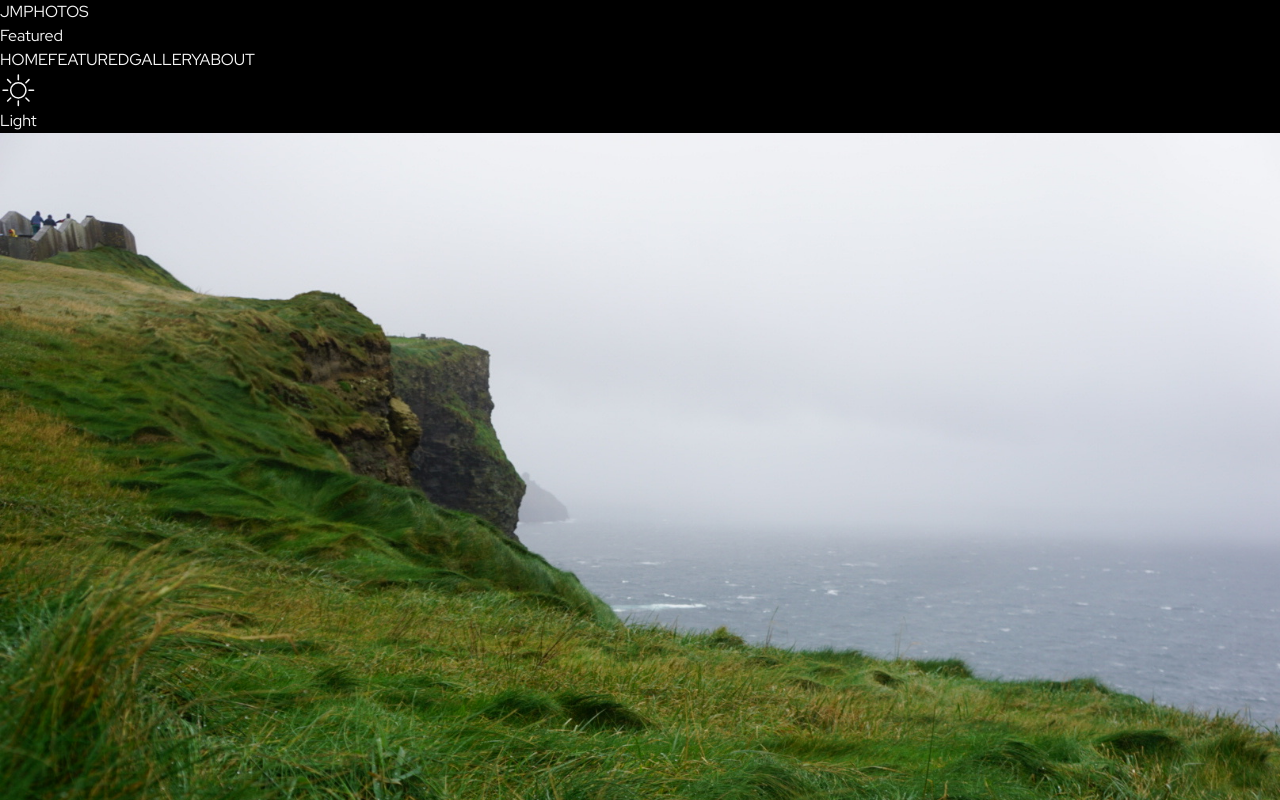
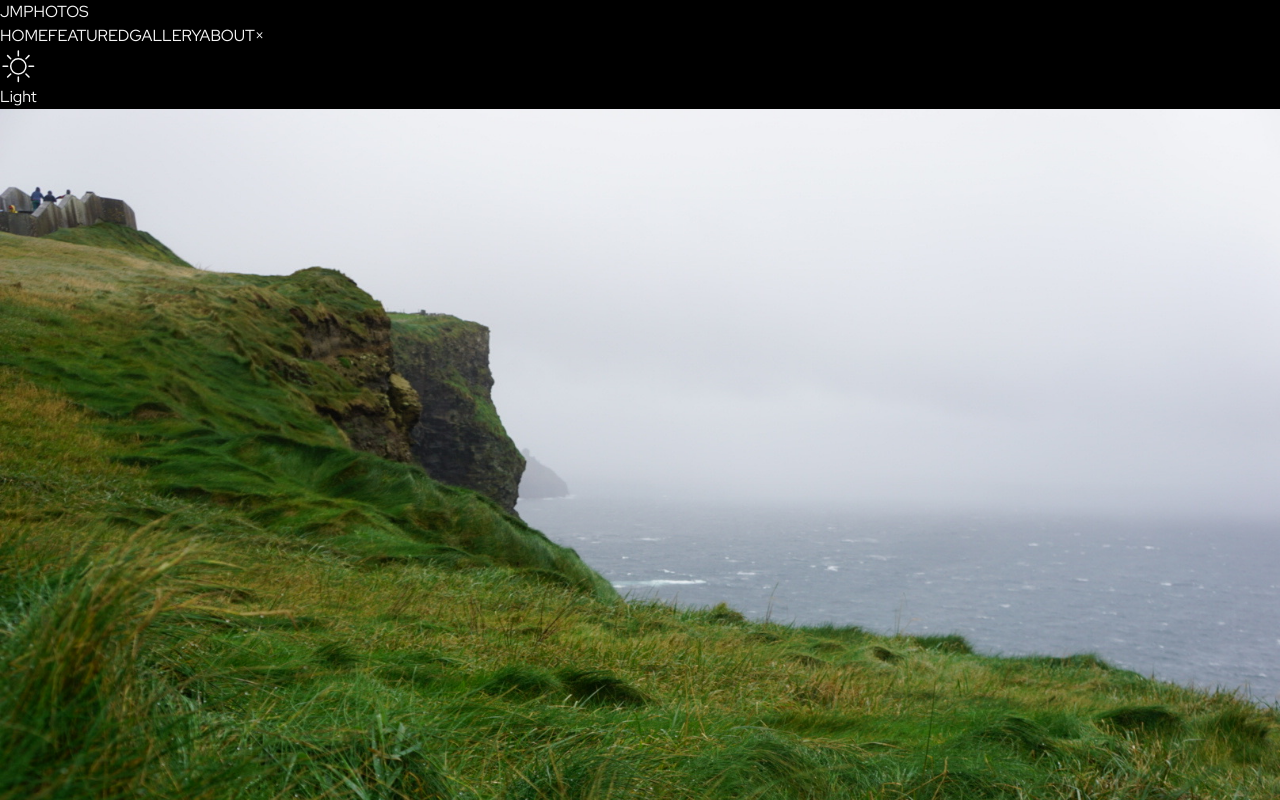
Before and after one commit to samanthacabrera/photofolio, a React (Vite) app: page /photofolio/featured in a window 1280 px wide. Both pictures are taken after a click on the button "Featured". Shown: the top 800 px of the page. Built offline with nearby package versions, Linux system fonts and the light colour scheme.

Commit message:
make dropdown fullscreen, minor styling updates

```diff
--- a/src/Featured.jsx
+++ b/src/Featured.jsx
@@ -1,50 +1,3 @@
-// import { motion } from "framer-motion";
-// import photos from "./photos";
-// import Header from "./Header";
-// import ScrollToTop from "./ScrollToTop";
-
-// function Featured({ darkMode, setDarkMode }) {
-//     const featuredPhotos = photos.filter((photo) => photo.featured);
-
-//     return (
-//     <>
-//     <Header darkMode={darkMode} setDarkMode={setDarkMode} />
-//     <motion.section
-//         id="featured"
-//         initial={{ opacity: 0 }} animate={{ opacity: 1 }} exit={{ opacity: 0 }} transition={{ duration: 0.25 }}
-//         className="flex flex-col items-center min-h-screen max-w-5xl mx-4 md:mx-auto"
-//     >
-//         <div className="grid grid-cols-1 gap-24 p-6">
-//             {featuredPhotos.map((photo) => (
-//             <div
-//                 key={photo.id}
-//                 className="w-full mx-auto relative group"
-//             >
-//                 <div className="flex flex-col space-y-4 my-4 text-sm text-center tracking-wider">
-//                     <p>{photo.location} {photo.year}</p>
-//                     <p className="text-lg">{photo.desc}</p>
-//                     {photo.featuredText && (
-//                     <p className="normal-case text-justify tracking-wide">
-//                         {photo.featuredText}
-//                     </p>
-//                     )}
-//                 </div>
-
-//                 <div className="relative">
-//                     <img src={photo.src} alt={photo.desc} className="w-fit h-full md:w-full object-cover"/>
-//                 </div>
-//             </div>
-//             ))}
-//         </div>
-//     </motion.section>
-//     <ScrollToTop />
-//     </>
-//   );
-// }
-
-// export default Featured;
-
-
 import { motion } from "framer-motion";
 import photos from "./photos";
 import Header from "./Header";
@@ -68,14 +21,14 @@ function Featured({ darkMode, setDarkMode }) {
           {featuredPhotos.map((photo, index) => (
             <article key={photo.id} className="flex flex-col md:flex-row gap-6 md:gap-12 items-center">
 
-              <div className="md:w-2/3 relative overflow-hidden rounded-sm shadow-lg">
+              <div className="md:w-3/4 relative overflow-hidden rounded-sm shadow-lg">
                 <img
                   src={photo.src}
                   alt={photo.desc}
                   className="w-full h-full object-cover transition-transform duration-300 group-hover:scale-[101%]"
                 />
               </div>
-              <div className="self-start md:w-1/3 flex flex-col gap-4">
+              <div className="self-start md:w-1/4 flex flex-col gap-4">
                 <p className="text-sm md:text-base uppercase tracking-widest text-neutral-500">
                   {photo.location} {photo.year}
                 </p>
@@ -83,12 +36,9 @@ function Featured({ darkMode, setDarkMode }) {
                   {photo.desc}
                 </h2>
                 {photo.featuredText && (
-                    <>
-                    <p className="normal-case text-justify tracking-wide text-neutral-700 dark:text-neutral-300">
-                        {photo.featuredText}
-                    </p>
-                    <p className="hover:opacity-70 normal-case tracking-wide text-neutral-700 dark:text-neutral-300">read more</p>
-                    </>
+                  <p className="normal-case text-justify tracking-wide text-neutral-700 dark:text-neutral-300">
+                      {photo.featuredText}
+                  </p>
                 )}
               </div>
 
--- a/src/Gallery.jsx
+++ b/src/Gallery.jsx
@@ -148,7 +148,7 @@ function Gallery({ darkMode, setDarkMode }) {
                   <img
                     src={src}
                     alt={desc}
-                    className="w-full max-h-[90vh] object-cover transition-transform duration-300 group-hover:scale-105"
+                    className="w-full max-h-[90vh] object-cover transition-transform duration-300 group-hover:scale-[101%]"
                   />
                   <div
                     className="absolute inset-0 bg-black/50 opacity-0 group-hover:opacity-100
--- a/src/Header.jsx
+++ b/src/Header.jsx
@@ -42,6 +42,18 @@ export default function Header({ darkMode, setDarkMode }) {
     return () => document.removeEventListener("mousedown", handleClickOutside);
   }, []);
 
+  useEffect(() => {
+    if (menuOpen) {
+      document.body.style.overflow = "hidden";
+    } else {
+      document.body.style.overflow = "";
+    }
+
+    return () => {
+      document.body.style.overflow = "";
+    };
+  }, [menuOpen]);
+
   const handleNavigate = () => {
     setMenuOpen(false);
     window.scrollTo({
@@ -57,7 +69,7 @@ export default function Header({ darkMode, setDarkMode }) {
           <Link
             to="/photofolio/"
             onClick={handleNavigate}
-            className="text-xs md:text-sm hover:opacity-70 transition-opacity uppercase"
+            className="text-xs md:text-sm tracking-widest hover:opacity-70 transition-opacity uppercase"
           >
             <span className="font-medium">JM</span>Photos
           </Link>
@@ -78,6 +90,7 @@ export default function Header({ darkMode, setDarkMode }) {
             }
           `}
         >
+          {!menuOpen && (
           <button
             onClick={() => setMenuOpen((prev) => !prev)}
             className="text-sm md:text-base tracking-widest hover:opacity-70 transition-opacity uppercase"
@@ -85,9 +98,14 @@ export default function Header({ darkMode, setDarkMode }) {
           >
             {currentTitle}
           </button>
+          )}
 
           {menuOpen && (
-            <div className="absolute left-1/2 -translate-x-1/2 top-full mt-4 p-4 min-w-[10rem] border border-current bg-black/10 backdrop-blur-sm text-[10px] md:text-xs tracking-[0.25em] z-[100]">
+          <div
+            className={`absolute left-1/2 -translate-x-1/2 top-full mt-4 w-screen h-[95vh] p-8 flex flex-col items-center text-2xl md:text-3xl tracking-[0.15em] font-medium z-50 ${
+              darkMode ? 'bg-black text-white' : 'bg-white text-black'
+            }`}
+          >
               {[
                 { label: "Home", path: "/photofolio/" },
                 { label: "Featured", path: "/photofolio/featured" },
@@ -98,11 +116,18 @@ export default function Header({ darkMode, setDarkMode }) {
                   key={item.label}
                   to={item.path}
                   onClick={handleNavigate}
-                  className="block py-2 hover:opacity-70 transition-opacity"
+                  className="py-4 hover:opacity-50 hover:translate-x-4 transition-all duration-200"
                 >
                   {item.label}
                 </Link>
               ))}
+            <button
+              onClick={() => setMenuOpen(false)}
+              className="absolute bottom-8 left-1/2 -translate-x-1/2 text-5xl font-light hover:opacity-50 transition-opacity duration-200"
+              aria-label="Close menu"
+            >
+              ×
+            </button>
             </div>
           )}
         </div>
--- a/src/Hero.jsx
+++ b/src/Hero.jsx
@@ -70,7 +70,7 @@ function Hero({ darkMode }) {
           className={`
             font-light
             text-4xl md:text-6xl
-            tracking-tight
+            tracking-[0.25em]
             ${darkMode ? "text-neutral-100" : "text-neutral-900"}
           `}
         >
--- a/src/ScrollToTop.jsx
+++ b/src/ScrollToTop.jsx
@@ -31,7 +31,7 @@ export default function ScrollToTop() {
       <button
         onClick={scrollToTop}
         aria-label="Scroll to top"
-        className={`hidden md:flex fixed bottom-4 right-4 z-50 w-9 h-9 md:w-10 md:h-10 flex items-center justify-center transition-opacity duration-500 hover:opacity-80
+        className={`hidden md:flex fixed bottom-4 right-4 z-40 w-9 h-9 md:w-10 md:h-10 flex items-center justify-center transition-opacity duration-500 hover:opacity-80
           ${visible ? "opacity-100" : "opacity-0 pointer-events-none"}`}
       >
         <svg
```
